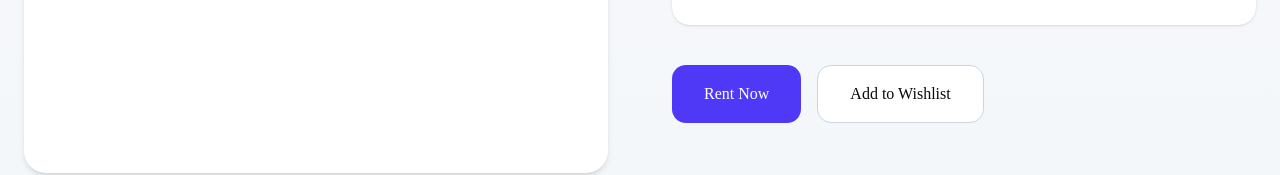
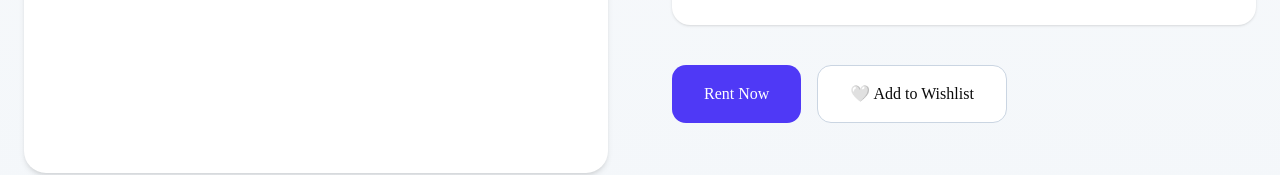
Before and after one commit to mahfuzalamttt/rentease, a Next.js app: page /products/1 in a window 1280 px wide. Shown: the part 484-659 px from the top of the page. Built offline with nearby package versions, Linux system fonts and the light colour scheme.

Commit message:
completed wishlist functionality

```diff
--- a/app/products/[id]/page.tsx
+++ b/app/products/[id]/page.tsx
@@ -1,5 +1,6 @@
 import Link from "next/link";
 import Navbar from "@/components/navbar";
+import WishlistButton from "@/components/WishlistButton";
 
 const products = [
   {
@@ -119,9 +120,9 @@ export default async function ProductDetailPage({
                 Rent Now
               </button>
 
-              <button className="rounded-xl border border-slate-300 bg-white px-8 py-4 transition hover:bg-slate-100">
-                Add to Wishlist
-              </button>
+              <WishlistButton
+                productId={product.id}
+              />
 
             </div>
 
--- /dev/null
+++ b/components/WishlistButton.tsx
@@ -0,0 +1,75 @@
+"use client";
+
+import { useEffect, useState } from "react";
+
+export default function WishlistButton({
+  productId,
+}: {
+  productId: number;
+}) {
+  const [isWishlisted, setIsWishlisted] =
+    useState(false);
+
+  useEffect(() => {
+    const savedWishlist =
+      localStorage.getItem("wishlist");
+
+    if (savedWishlist) {
+      const wishlist = JSON.parse(savedWishlist);
+
+      setIsWishlisted(
+        wishlist.includes(productId)
+      );
+    }
+  }, [productId]);
+
+  const toggleWishlist = () => {
+    const savedWishlist =
+      localStorage.getItem("wishlist");
+
+    const wishlist = savedWishlist
+      ? JSON.parse(savedWishlist)
+      : [];
+
+    let updatedWishlist;
+
+    if (wishlist.includes(productId)) {
+      updatedWishlist = wishlist.filter(
+        (id: number) => id !== productId
+      );
+    } else {
+      updatedWishlist = [
+        ...wishlist,
+        productId,
+      ];
+    }
+
+    localStorage.setItem(
+      "wishlist",
+      JSON.stringify(updatedWishlist)
+    );
+
+    setIsWishlisted(
+      updatedWishlist.includes(productId)
+    );
+
+    window.dispatchEvent(
+      new Event("wishlistUpdated")
+    );
+  };
+
+  return (
+    <button
+      onClick={toggleWishlist}
+      className={`rounded-xl px-8 py-4 transition ${
+        isWishlisted
+          ? "bg-red-100 text-red-600 border border-red-300"
+          : "border border-slate-300 bg-white hover:bg-slate-100"
+      }`}
+    >
+      {isWishlisted
+        ? "❤️ Added to Wishlist"
+        : "🤍 Add to Wishlist"}
+    </button>
+  );
+}
```
